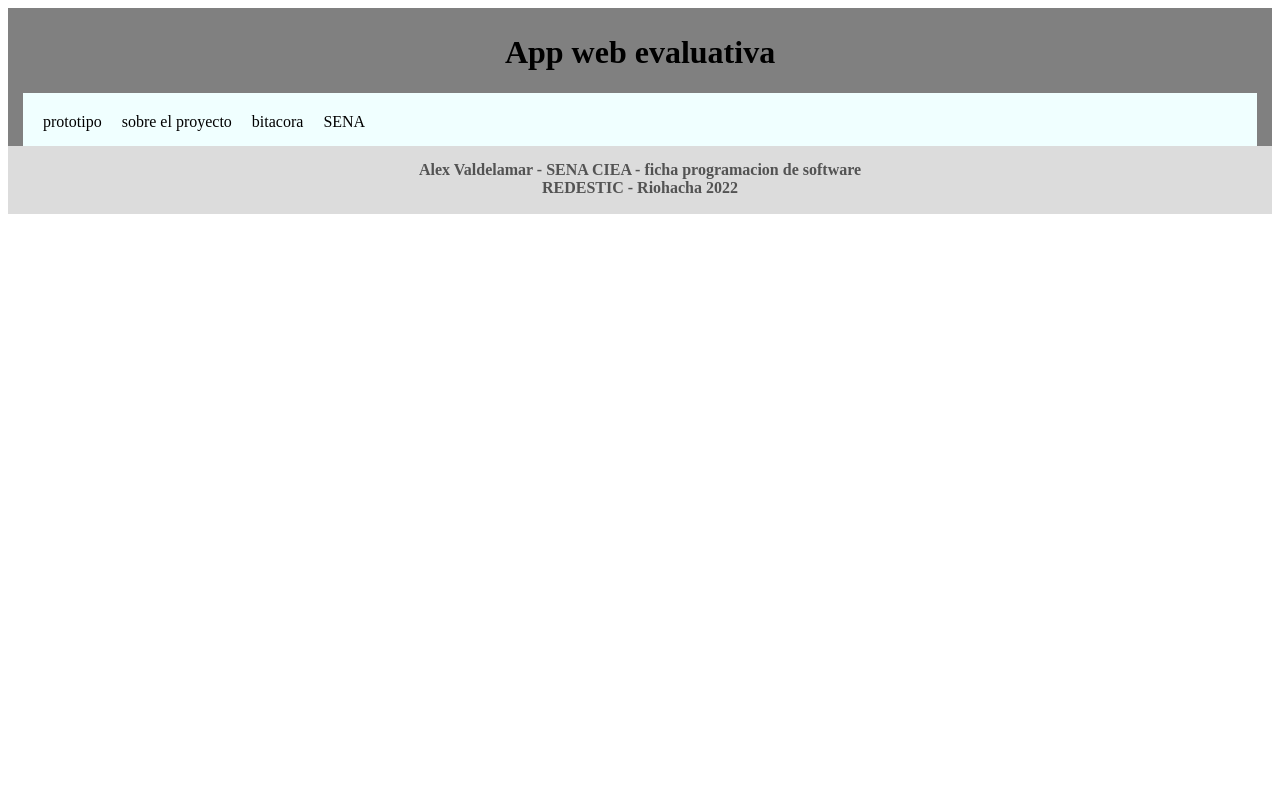
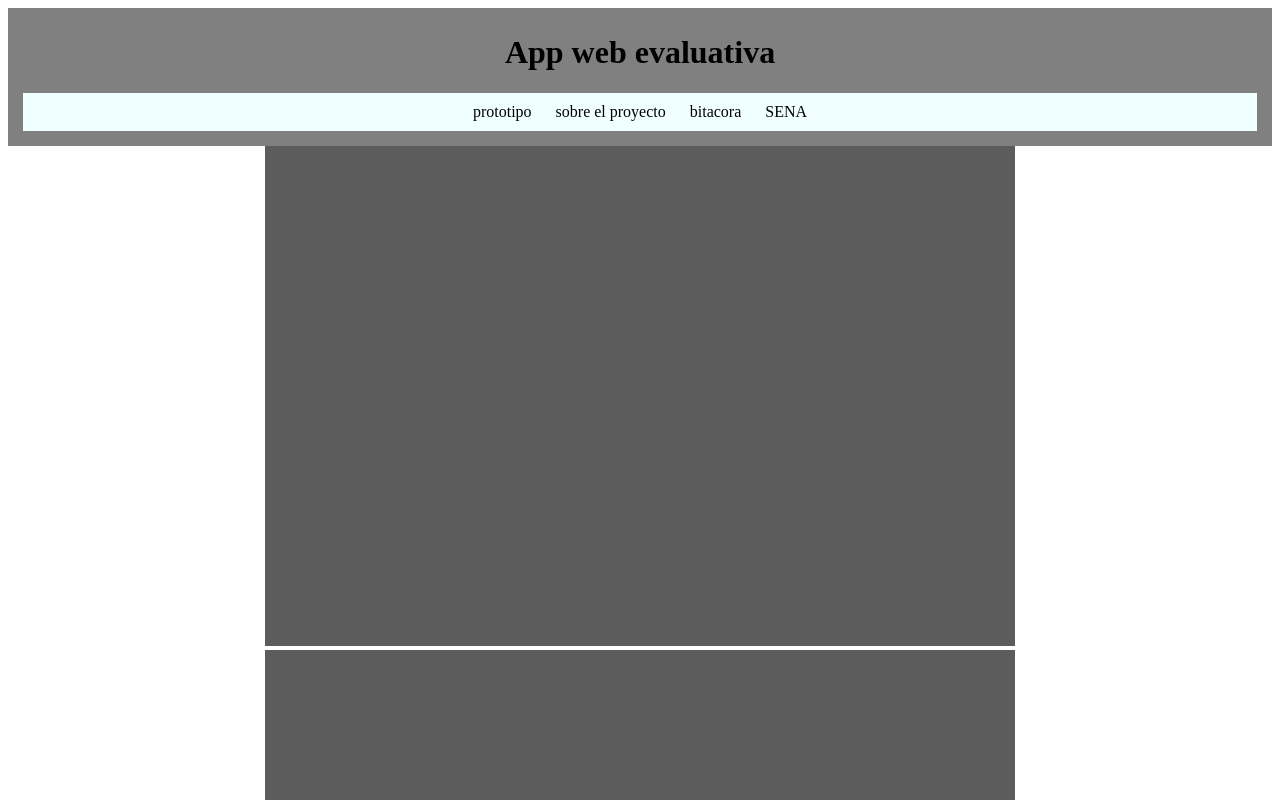
Before and after one commit to Alexhumme/proyecto-REDESTIC-2022, a plain HTML site: page index.html in a window 1280 px wide. Both pictures are taken after a click on the item "prototipo". Shown: the top 800 px of the page. Drawn offline with Linux system fonts and the light colour scheme.

Commit message:
intento de iniciar

```diff
--- a/index.html
+++ b/index.html
@@ -15,7 +15,7 @@
         <h1>App web evaluativa</h1>
         <nav id="nav">
             <ul class="menuPrincipal">
-                <li class="menuPrincipalItem">prototipo</li>
+                <li class="menuPrincipalItem" onclick="iniciarPrototipo()">prototipo</li>
                 <li class="menuPrincipalItem">sobre el proyecto</li>
                 <li class="menuPrincipalItem">bitacora</li>
                 <li class="menuPrincipalItem">SENA</li>
@@ -33,7 +33,7 @@
             REDESTIC - Riohacha 2022
         </b>
     </footer>
-    <script src="js/cambPag.js"></script>
+    <script src="js/iniciar.js"></script>
 </body>
 
 </html>
--- /dev/null
+++ b/js/iniciar.js
@@ -0,0 +1,24 @@
+function iniciarPrototipo(){
+    gameSpace.iniciar();
+}
+
+var gameSpace = {
+    canva : function(){
+        c = document.getElementById("principal").insertBefore(document.createElement("canva"),null);
+        c.id = "canvas";
+        c = document.getElementById("canvas");
+        return c;
+    },
+    iniciar: function(){
+        this.canva().width = 750;
+        this.canva().height = 500;
+        this.canva().style.cursor = "none";
+
+        this.ctx = this.canva().getContext("2d");
+
+        console.log(this.ctx);
+        this.ctx.fillStyle = "red";
+        this.ctx.lineTo(100,100);
+        this.ctx.stroke();
+    }
+}
--- a/style.css
+++ b/style.css
@@ -9,7 +9,7 @@ body{
     margin: 0px;
 }
 .menuPrincipal{
-    display:flex;
+    display:block;
     background-color: azure;
     padding: 10px;
     margin: 10px;
@@ -30,8 +30,7 @@ a {
     margin: 0px;
 }
 .menuPrincipalItem:hover{
-    margin-top: -10px;
-    height: 150px;
+    margin-inline: 10px;
     background-color: rgb(233, 201, 141);
     color: brown;
 }
@@ -44,9 +43,10 @@ a {
     color: rgb(83, 83, 83);
 }
 #canvas{
+    display: inline-block;
     margin: 0px;
     position: relative;
     height: 500px;
     width: 750px;
-    background-color: black;
+    background-color: rgb(92, 92, 92);
 }
```
